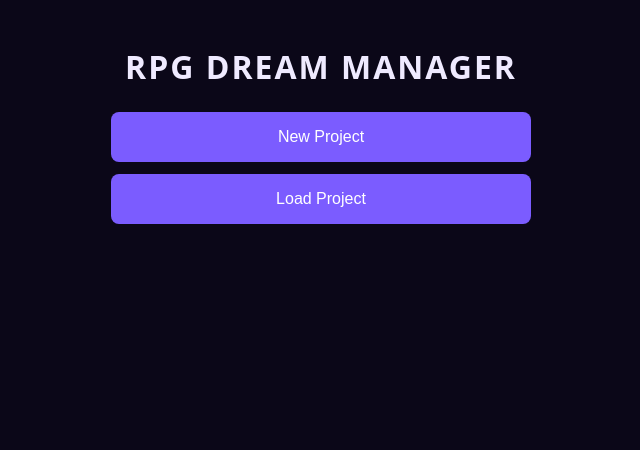
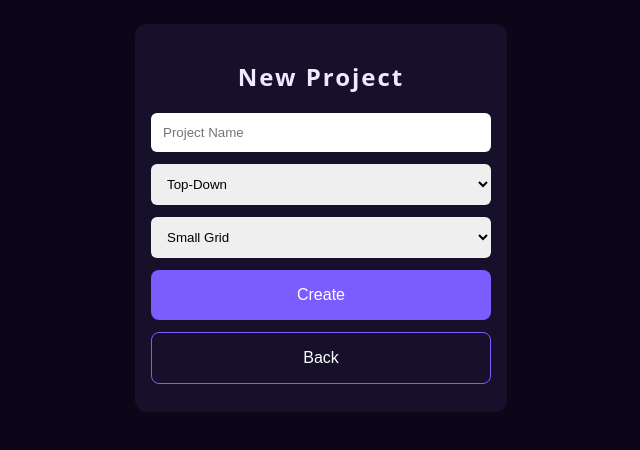
Before and after one commit to xjxsynx-design/RPG-DREAM, a plain HTML site: page manager/index.html in a window 1280 px wide. Both pictures are taken after a click on the button "New Project". Shown: the whole page, without its empty margins (319-959 px from the left). Drawn offline with Linux system fonts and the light colour scheme.

Commit message:
Add files via upload

```diff
--- a/manager/index.html
+++ b/manager/index.html
@@ -12,6 +12,7 @@
   --primary-dark: #5a3fe0;
   --text: #efeaff;
 }
+* { box-sizing: border-box; }
 body {
   margin:0;
   font-family: system-ui, -apple-system, BlinkMacSystemFont, sans-serif;
@@ -23,10 +24,9 @@ body {
   margin: auto;
   padding: 24px;
 }
-h1 {
+h1, h2 {
   text-align:center;
   letter-spacing:2px;
-  margin-bottom: 24px;
 }
 button {
   width:100%;
@@ -42,7 +42,7 @@ button.secondary {
   background: transparent;
   border:1px solid var(--primary);
 }
-button:hover {
+button:active {
   background: var(--primary-dark);
 }
 .card {
@@ -50,7 +50,7 @@ button:hover {
   padding:16px;
   border-radius:12px;
 }
-.hidden { display:none; }
+.hidden { display:none !important; }
 input, select {
   width:100%;
   padding:12px;
@@ -64,53 +64,65 @@ input, select {
 
 <div class="container" id="boot">
   <h1>RPG DREAM MANAGER</h1>
-  <button onclick="showNew()">New Project</button>
-  <button onclick="showLoad()">Load Project</button>
+  <button id="btnNew">New Project</button>
+  <button id="btnLoad">Load Project</button>
 </div>
 
-<div class="container hidden" id="new">
+<div class="container hidden" id="newProject">
   <div class="card">
     <h2>New Project</h2>
-    <input placeholder="Project Name"/>
-    <select>
-      <option>Top-Down</option>
-      <option>Angular</option>
+    <input id="projectName" placeholder="Project Name"/>
+    <select id="viewType">
+      <option value="topdown">Top-Down</option>
+      <option value="angular">Angular</option>
     </select>
-    <select>
-      <option>Small Grid</option>
-      <option>Medium Grid</option>
-      <option>Large Grid</option>
+    <select id="gridPreset">
+      <option value="small">Small Grid</option>
+      <option value="medium">Medium Grid</option>
+      <option value="large">Large Grid</option>
     </select>
-    <button onclick="create()">Create</button>
-    <button class="secondary" onclick="back()">Back</button>
+    <button id="btnCreate">Create</button>
+    <button class="secondary" id="btnBackFromNew">Back</button>
   </div>
 </div>
 
-<div class="container hidden" id="load">
+<div class="container hidden" id="loadProject">
   <div class="card">
     <h2>Load Project</h2>
     <p>No saved projects (stub).</p>
-    <button class="secondary" onclick="back()">Back</button>
+    <button class="secondary" id="btnBackFromLoad">Back</button>
   </div>
 </div>
 
 <script>
-function showNew() {
+// Cache DOM safely (explicit, no globals)
+const boot = document.getElementById('boot');
+const newProject = document.getElementById('newProject');
+const loadProject = document.getElementById('loadProject');
+
+document.getElementById('btnNew').addEventListener('click', () => {
   boot.classList.add('hidden');
-  new.classList.remove('hidden');
-}
-function showLoad() {
+  newProject.classList.remove('hidden');
+});
+
+document.getElementById('btnLoad').addEventListener('click', () => {
   boot.classList.add('hidden');
-  load.classList.remove('hidden');
-}
-function back() {
-  new.classList.add('hidden');
-  load.classList.add('hidden');
+  loadProject.classList.remove('hidden');
+});
+
+document.getElementById('btnBackFromNew').addEventListener('click', () => {
+  newProject.classList.add('hidden');
   boot.classList.remove('hidden');
-}
-function create() {
-  alert("Project created (Phase 13 wiring stub).");
-}
+});
+
+document.getElementById('btnBackFromLoad').addEventListener('click', () => {
+  loadProject.classList.add('hidden');
+  boot.classList.remove('hidden');
+});
+
+document.getElementById('btnCreate').addEventListener('click', () => {
+  alert('Project creation wired (Phase 13B UI confirmed).');
+});
 </script>
 
 </body>
```
